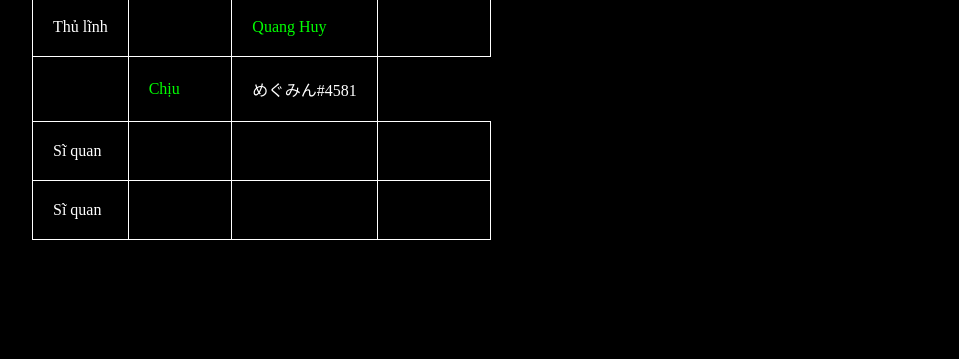
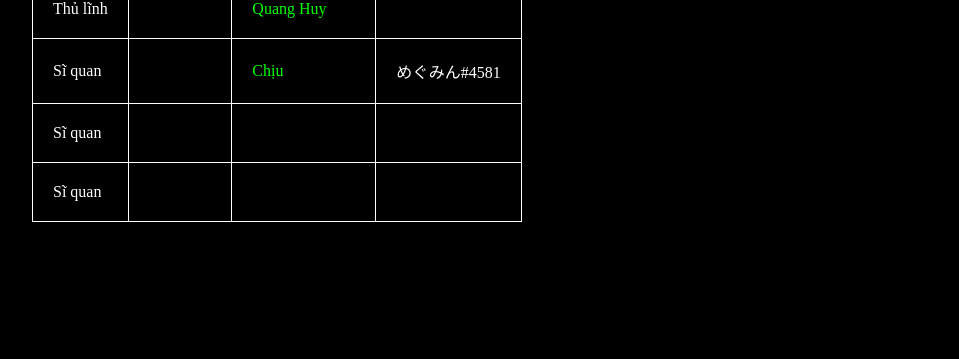
Before and after one commit to rokbruhclan/intro-website, a plain HTML site: page index.html in a window 1280 px wide. Shown: the part 441-800 px from the top of the page, without its empty margins (160-1119 px from the left). Drawn offline with Linux system fonts and the light colour scheme.

Commit message:
Update index.html

```diff
--- a/index.html
+++ b/index.html
@@ -15,7 +15,6 @@
 <h2>Để có thể tham gia <i>Hội nhóm Facebook Messenger</i> hoặc <i class="noti" title="Chưa mở">Hội quán Discord (chưa mở)</i> của Liên minh, anh em có thể liên hệ Thủ lĩnh và
   các sĩ quan dưới đây để được hỗ trợ gia nhập. Hoặc anh em có thể để yêu cầu gia nhập qua phần bình luận ở phía dưới nếu anh em đã báo trước trong game.</h2>
   <table>
-    <tbody>
       <th>
         <td>Thông tin</td>
         <td>
@@ -31,7 +30,8 @@
         <td><a class="fblink" href="https://www.facebook.com/profile.php?id=100071803686209">Quang Huy</a></td>
         <td></td>
       </tr>
-      <tr>td>Sĩ quan</td>
+      <tr>
+        <td>Sĩ quan</td>
         <td></td>
         <td><a class="fblink" href="https://www.facebook.com/ysc123kk">Chịu</a></td>
         <td>めぐみん#4581</td>
@@ -48,7 +48,6 @@
         <td></td>
         <td></td>
       </tr>
-    </tbody>
   </table>
   <script type="text/javascript">
     document.cookie = "cross-site-cookie=whatever; SameSite=None; Secure";
```
